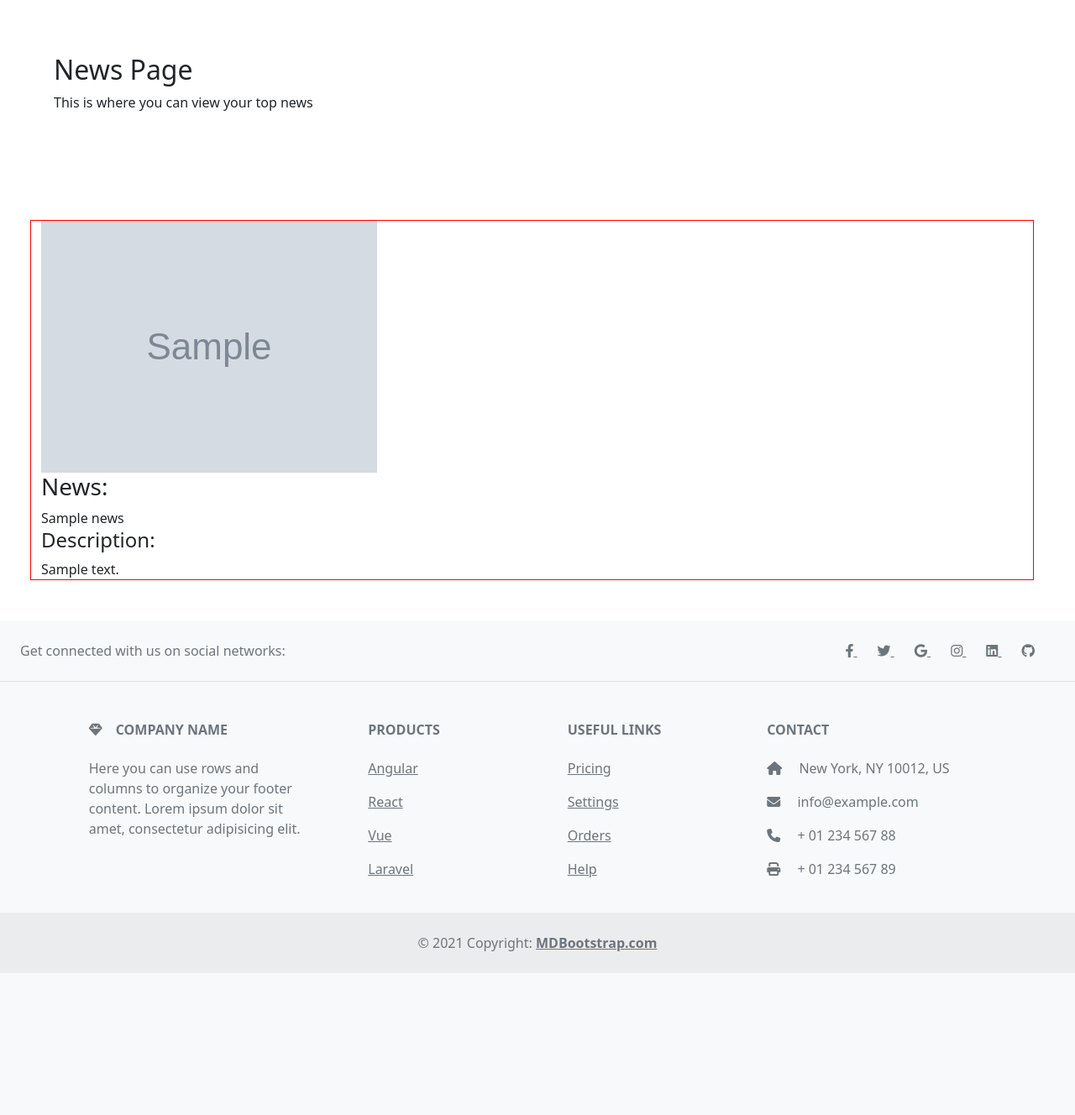
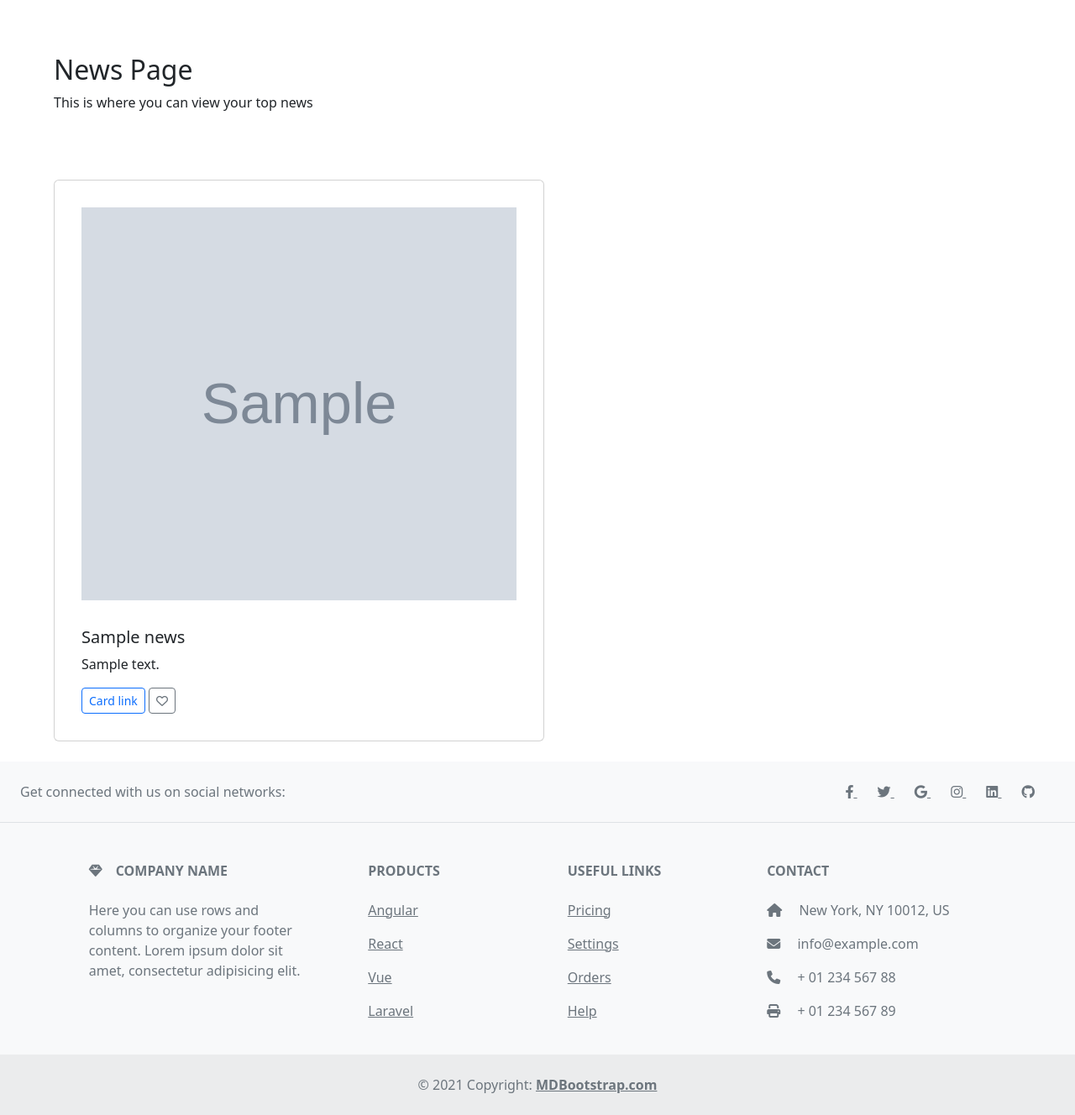
Before and after one commit to waqar-habib/flask, a Flask app: template auth_app/templates/news.html in a window 1280 px wide. Shown: the part 56-1384 px from the top of the page at 84% size. Before the commit the page ends 1215 px from the top, so only its background shows below. Run offline with Flask 2, Linux system fonts and the light colour scheme; the template is opened without the code that fills it: most values are stand-ins (such as "Sample title", 1, 10 or a date in 2020); grey boxes marked "Sample" are stand-in pictures; some libraries are stand-ins or nearby versions.

Commit message:
working code: fixed views

```diff
--- a/auth_app/templates/news.html
+++ b/auth_app/templates/news.html
@@ -3,7 +3,8 @@
 
 {% block content %}
 
-<div class="row">
+<div class="main">
+  <div class="row">
     <div class="col-11">
       <div class="jumbotron" style="margin: 3rem; padding: 1rem;">
         <h2 >News Page</h2>
@@ -13,21 +14,33 @@
       </div>
     </div>
   </div>
+  <div class="row">
+    {% for news, desc, img in context %}
 
-  <div class="row">
-    <div class="col-11" style="margin: 3rem; border-style: solid;
-    border-width: 1px; border-color: red;">
-      {% for news, desc, img in context %}
+    <div class="col-lg-5 mb-4 ml-4" style="margin-left:4rem;">
 
-      <img src="{{img}}" alt="">
-      <h3>News:</h3> {{news}}
-      <h4>Description:</h4> {{desc}}
+      <div class="card" style="width: fit-content; padding: 1rem" >
+        <img class="card-img-top" src="{{img}}" alt="" style="height: 500px; width: 550px; padding: 1rem" />
 
+        <div class="card-body">
+          <h5 class="card-title">{{news}}</h5>
+          <p class="card-text">
+            {{desc}}
+          </p>
 
-      {% endfor %}
+          <a href="#" class="btn btn-outline-primary btn-sm"> Card link </a>
+          <a href="#" class="btn btn-outline-secondary btn-sm">
+            <i class="far fa-heart"></i
+          ></a>
+        </div>
+      </div>
+    </div>
+    {% endfor %}
+  </div>
 
-    </div>
-  </div>
+</div>
+
+</div>
 
   <div class="row">
 <!-- Footer -->
```
